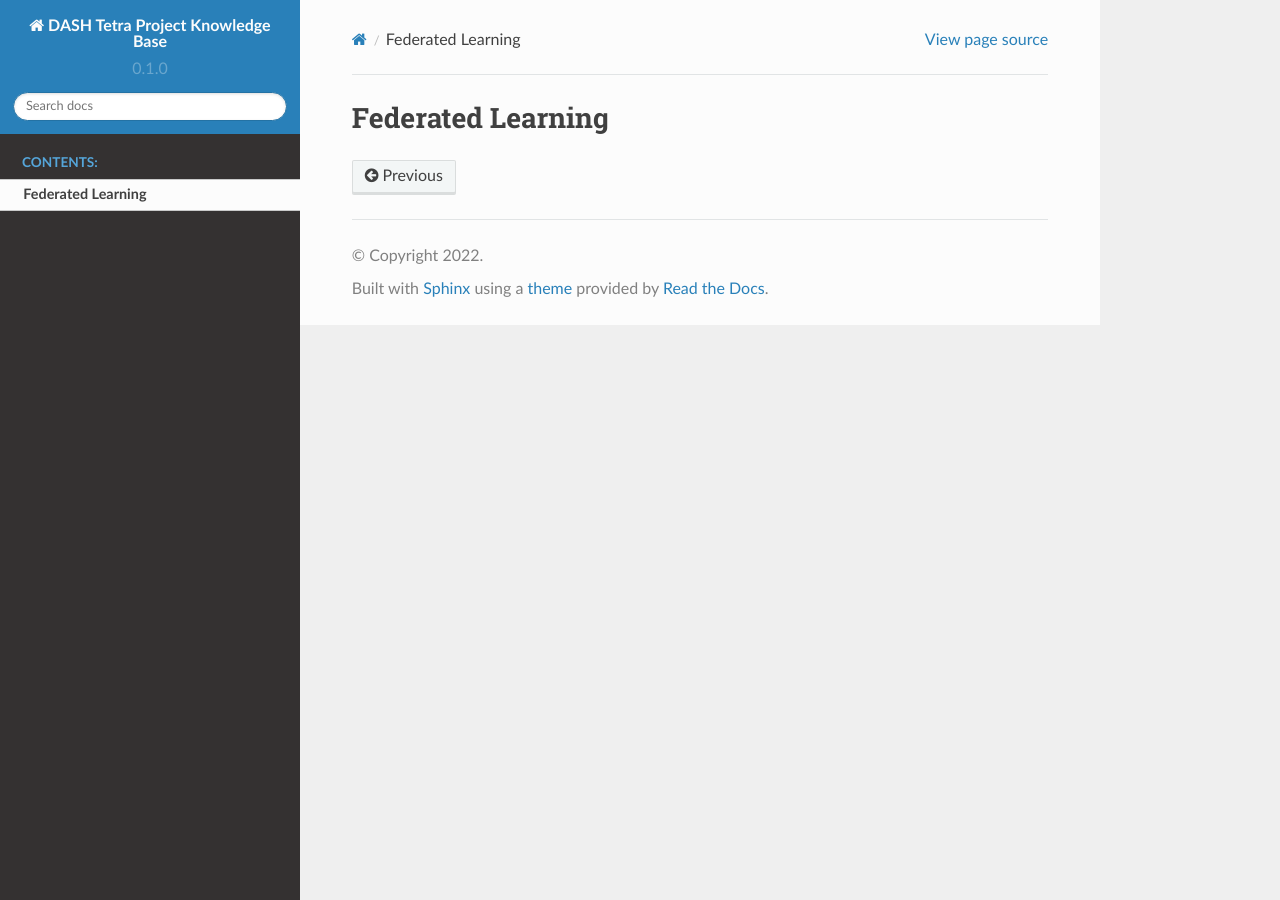
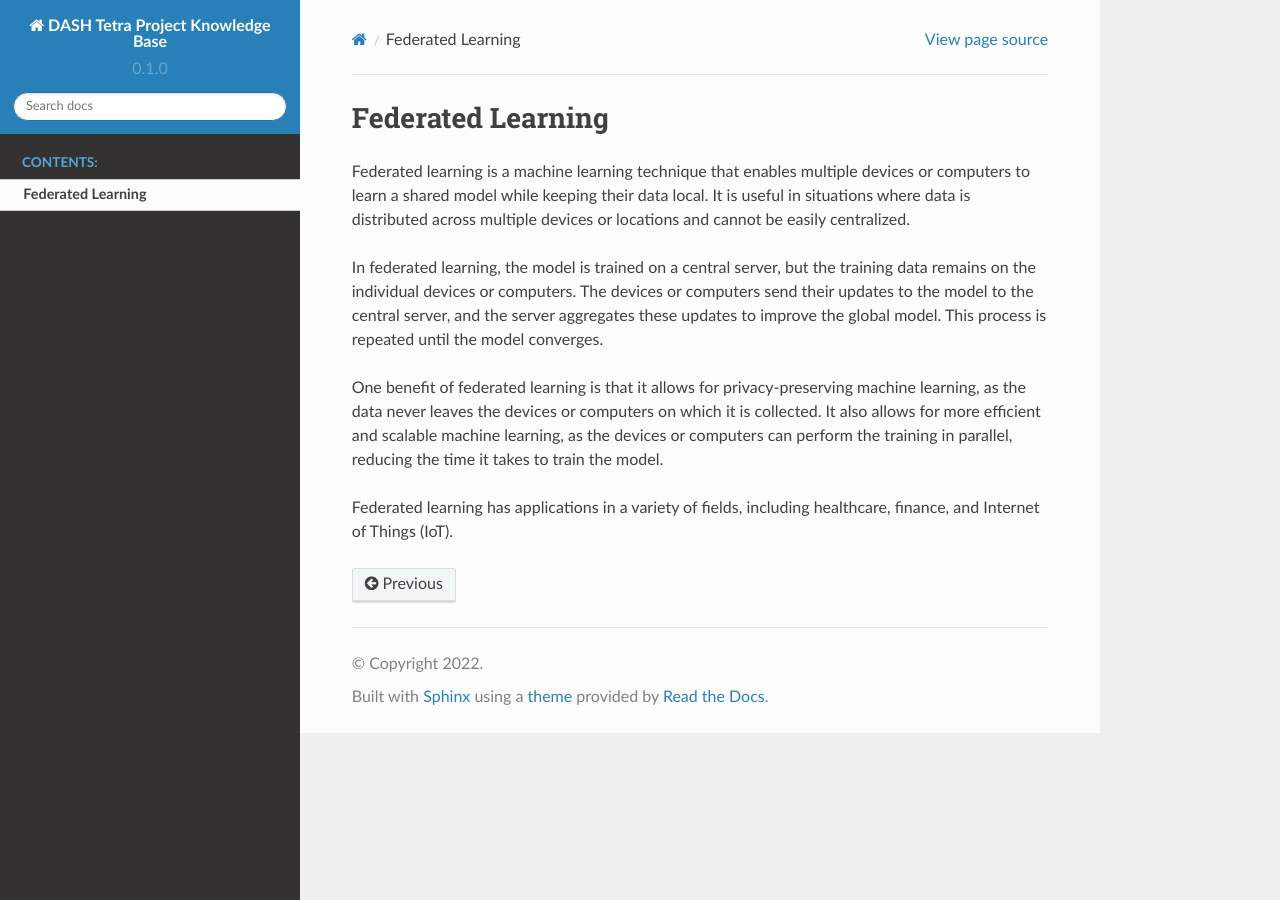
Before and after one commit to thomasvdbossche/dash-knowledge-base, a Sphinx documentation site: the page built from docs/source/intro.rst, in a window 1280 px wide. Built offline with Sphinx 7.4.7 and the Read the Docs theme 2.0.0, drawn with Linux system fonts in a browser that asks for light colours; pages that are not in the unit, such as notebooks, are missing from menus.

Commit message:
Update intro.rst

```diff
--- a/docs/source/intro.rst
+++ b/docs/source/intro.rst
@@ -1,2 +1,10 @@
 Federated Learning
 ===================================
+
+Federated learning is a machine learning technique that enables multiple devices or computers to learn a shared model while keeping their data local. It is useful in situations where data is distributed across multiple devices or locations and cannot be easily centralized.
+
+In federated learning, the model is trained on a central server, but the training data remains on the individual devices or computers. The devices or computers send their updates to the model to the central server, and the server aggregates these updates to improve the global model. This process is repeated until the model converges.
+
+One benefit of federated learning is that it allows for privacy-preserving machine learning, as the data never leaves the devices or computers on which it is collected. It also allows for more efficient and scalable machine learning, as the devices or computers can perform the training in parallel, reducing the time it takes to train the model.
+
+Federated learning has applications in a variety of fields, including healthcare, finance, and Internet of Things (IoT).
```
